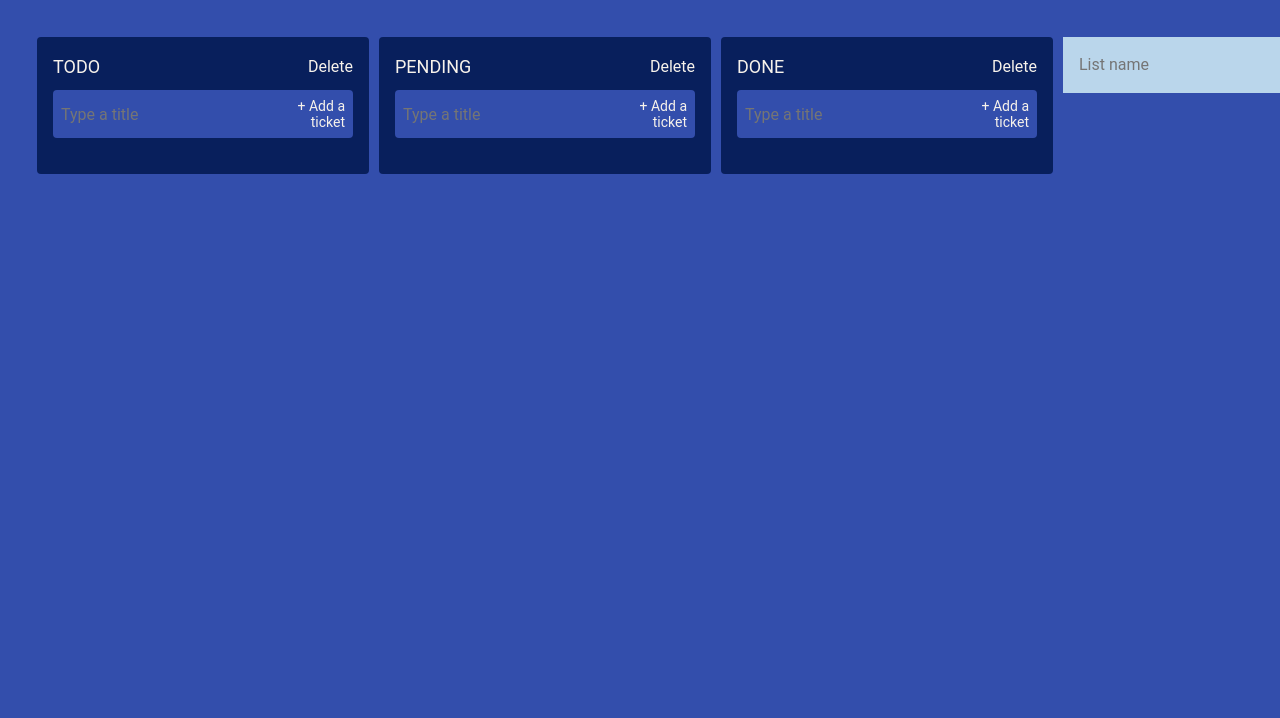
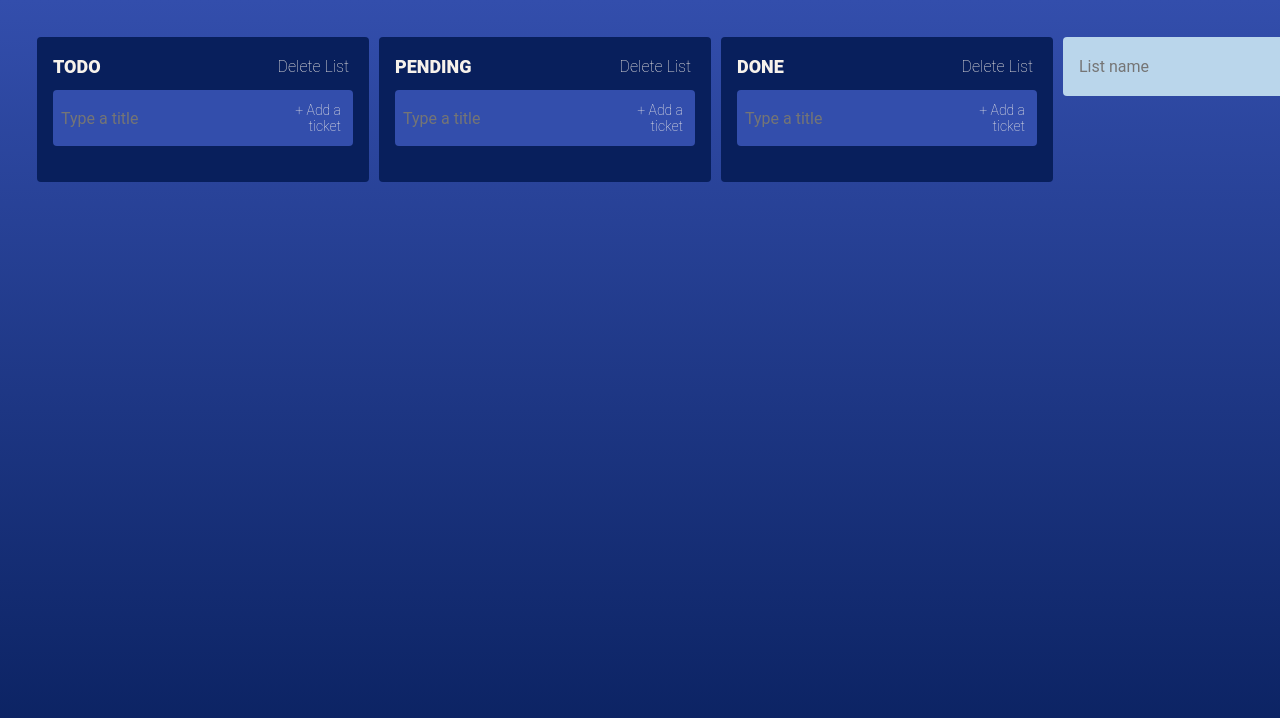
Before and after one commit to emmanuelplougoulm/paylead, a Vue app in the folder app/: page / in a window 1280 px wide. Shown: the top 718 px of the page. Built offline with nearby package versions, Linux system fonts and the light colour scheme.

Commit message:
styling: touch ups before delivery

```diff
--- a/app/src/components/Cards/CardAdd.vue
+++ b/app/src/components/Cards/CardAdd.vue
@@ -39,8 +39,14 @@ const handleAddNewTicket = () => {
 }
 
 button {
+  padding: 4px;
   font-size: var(--text-action);
   text-align: right;
+  font-weight: 100;
+}
+
+button:hover {
+  color: var(--secondary-color);
 }
 
 input {
--- a/app/src/components/Lists/List/List.vue
+++ b/app/src/components/Lists/List/List.vue
@@ -40,4 +40,7 @@ function onDrop(event) {
   margin: 5px;
   border-radius: var(--border-radius);
 }
+.list:hover {
+  border: 0.5px solid var(--tertiary-color);
+}
 </style>
--- a/app/src/components/Lists/List/ListHeader.vue
+++ b/app/src/components/Lists/List/ListHeader.vue
@@ -1,7 +1,7 @@
 <template>
   <div class="list-header">
     <div class="list-name">{{ listName }}</div>
-    <button :onClick="() => handleDeleteList(listName)">Delete</button>
+    <button :onClick="() => handleDeleteList(listName)">Delete List</button>
   </div>
 </template>
 
@@ -32,9 +32,17 @@ const handleDeleteList = (name) => {
 .list-name {
   text-align: left;
   font-size: var(--list-name);
+  font-weight: 800;
 }
 
 button {
+  padding: 4px;
   font-size: var(--text-regular);
+  border-radius: var(--border-radius);
+  font-weight: 100;
+}
+button:hover {
+  background-color: var(--primary-color);
+  color: var(--secondary-color);
 }
 </style>
--- a/app/src/components/Lists/ListAdd/ListAdd.vue
+++ b/app/src/components/Lists/ListAdd/ListAdd.vue
@@ -27,5 +27,17 @@ const handleAddList = () => {
   flex-shrink: 0;
   margin: 5px;
   background-color: var(--tertiary-color);
+  border-radius: var(--border-radius);
+}
+
+button {
+  padding: 4px;
+  font-size: var(--text-regular);
+  border-radius: var(--border-radius);
+  font-weight: 100;
+}
+button:hover {
+  background-color: var(--primary-color);
+  color: var(--secondary-color);
 }
 </style>
--- a/app/src/components/Modal/Modal.vue
+++ b/app/src/components/Modal/Modal.vue
@@ -3,7 +3,7 @@
     <div v-if="isModalOpen" class="modal-overlay" @click.self="onTriggerModal">
       <div class="modal-content">
         <h2>{{ currentTicket.title }}</h2>
-        <input
+        <textarea
           :value="currentTicket.description"
           @input="updateDescription($event.target.value)"
           placeholder="Ajouter ou modifier la description"
@@ -48,6 +48,8 @@ function updateDescription(description) {
 }
 
 .modal-content {
+  display: flex;
+  flex-direction: column;
   background-color: var(--tertiary-color);
   padding: 20px;
   border-radius: 8px;
@@ -55,4 +57,9 @@ function updateDescription(description) {
   width: 100%;
   min-height: 500px;
 }
+.modal-content textarea {
+  border-radius: var(--border-radius);
+  background-color: var(--primary-color);
+  min-height: 300px;
+}
 </style>
--- a/app/src/views/HomeView.vue
+++ b/app/src/views/HomeView.vue
@@ -11,6 +11,7 @@ import { Board, Modal } from '@/components/index'
 
 <style>
 main {
-  background-color: var(--background-color);
+  /* background-color: var(--background-color); */
+  background-image: linear-gradient(to bottom, #334eac, #081f5c);
 }
 </style>
```
